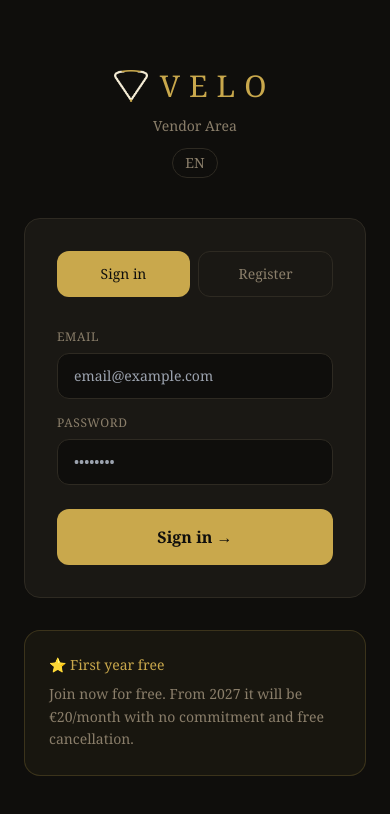
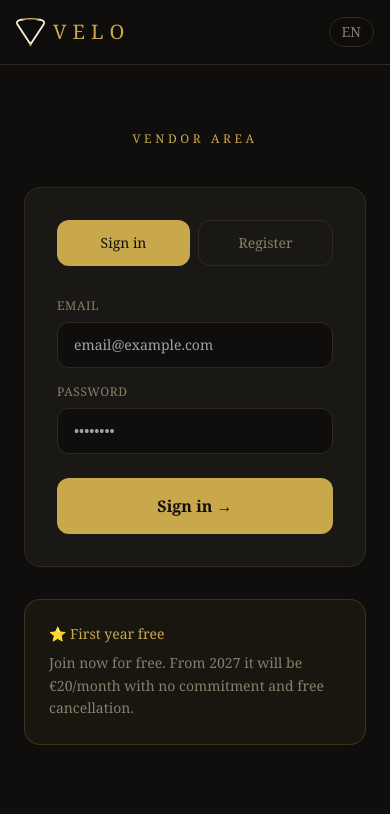
Before and after one commit to Mello78/velo-web, a Next.js app: page /vendor in a window 390 px wide. Shown: the top 814 px of the page. Built offline with nearby package versions, Linux system fonts and the light colour scheme.

Commit message:
"responsive-navbar-all-pages"

```diff
--- a/app/fornitori/[id]/page.tsx
+++ b/app/fornitori/[id]/page.tsx
@@ -2,7 +2,7 @@ import Link from 'next/link'
 import { cookies } from 'next/headers'
 import { supabase } from '@/lib/supabase'
 import { getT } from '@/lib/translations'
-import LangToggle from '@/components/LangToggle'
+import SimpleNav from '@/components/SimpleNav'
 import { notFound } from 'next/navigation'
 
 async function getVendor(id: string) {
@@ -30,18 +30,11 @@ export default async function VendorDetailPage({
 
   return (
     <main className="min-h-screen bg-bg text-cream">
-      <nav className="fixed top-0 left-0 right-0 z-50 border-b border-border bg-bg/90 backdrop-blur-sm">
-        <div className="max-w-6xl mx-auto px-6 h-16 flex items-center justify-between">
-          <Link href="/fornitori" className="text-muted hover:text-cream text-sm transition-colors flex items-center gap-2">
-            {tr.vendorDetail.back}
-          </Link>
-          <div className="flex items-center gap-3">
-            <img src="/favicon.png" alt="" className="h-7 w-auto" />
-            <span className="text-gold text-xl tracking-[0.3em] font-light">VELO</span>
-          </div>
-          <LangToggle locale={locale} />
-        </div>
-      </nav>
+      <SimpleNav
+        locale={locale}
+        backHref="/fornitori"
+        backLabel={tr.vendorDetail.back}
+      />
 
       {/* Hero */}
       <div className="relative h-[420px] mt-16 overflow-hidden">
--- a/app/fornitori/page.tsx
+++ b/app/fornitori/page.tsx
@@ -3,7 +3,7 @@ import { useState, useEffect } from 'react'
 import Link from 'next/link'
 import { supabase } from '@/lib/supabase'
 import { getT } from '@/lib/translations'
-import LangToggle from '@/components/LangToggle'
+import SimpleNav from '@/components/SimpleNav'
 
 const CATEGORIES_IT = ['Tutti', '📷 Fotografia', '🌸 Floral Design', '🍽️ Catering', '🎵 Musica', '🏛️ Location', '💌 Partecipazioni', '🎂 Torta']
 const CATEGORIES_EN = ['All', '📷 Photography', '🌸 Floral Design', '🍽️ Catering', '🎵 Music', '🏛️ Venue', '💌 Stationery', '🎂 Cake']
@@ -115,19 +115,13 @@ export default function FornitoriPage() {
 
   return (
     <main className="min-h-screen bg-bg text-cream">
-      <nav className="fixed top-0 left-0 right-0 z-50 border-b border-border bg-bg/90 backdrop-blur-sm">
-        <div className="max-w-6xl mx-auto px-6 h-16 flex items-center justify-between">
-          <Link href="/" className="flex items-center gap-3">
-            <img src="/favicon.png" alt="" className="h-7 w-auto" />
-            <span className="text-gold text-xl tracking-[0.3em] font-light">VELO</span>
-          </Link>
-          <div className="flex items-center gap-4">
-            <span className="text-cream text-sm">{tr.fornitori.label}</span>
-            <Link href="/vendor" className="text-muted hover:text-cream text-sm transition-colors">{tr.nav.forVendors}</Link>
-            <LangToggle locale={locale} />
-          </div>
-        </div>
-      </nav>
+      <SimpleNav
+        locale={locale}
+        backHref="/"
+        backLabel="← VELO"
+        rightLabel={tr.nav.forVendors}
+        rightHref="/vendor"
+      />
 
       <div className="pt-24 pb-16 px-6">
         <div className="max-w-6xl mx-auto">
--- a/app/vendor/page.tsx
+++ b/app/vendor/page.tsx
@@ -3,6 +3,7 @@ import { useState, useEffect } from 'react'
 import { supabase } from '@/lib/supabase'
 import Link from 'next/link'
 import { getT } from '@/lib/translations'
+import SimpleNav from '@/components/SimpleNav'
 import LangToggle from '@/components/LangToggle'
 
 function useLocale() {
@@ -50,15 +51,12 @@ export default function VendorPage() {
   )
 
   return (
-    <main className="min-h-screen bg-bg text-cream flex items-center justify-center px-6">
+    <main className="min-h-screen bg-bg text-cream">
+      <SimpleNav locale={locale} />
+      <div className="flex items-center justify-center px-6 pt-24 pb-16 min-h-screen">
       <div className="w-full max-w-md">
         <div className="text-center mb-10">
-          <Link href="/" className="inline-flex items-center gap-3 justify-center">
-            <img src="/favicon.png" alt="" className="h-8 w-auto" />
-            <span className="text-gold text-3xl tracking-[0.3em] font-light">VELO</span>
-          </Link>
-          <p className="text-muted text-sm mt-2">{tr.vendor.title}</p>
-          <div className="mt-3 flex justify-center"><LangToggle locale={locale} /></div>
+          <p className="text-gold text-xs tracking-[0.3em] uppercase mb-2">{tr.vendor.title}</p>
         </div>
         <div className="bg-dark border border-border rounded-2xl p-8">
           <div className="flex gap-2 mb-8">
@@ -90,6 +88,7 @@ export default function VendorPage() {
           <p className="text-gold text-sm font-medium mb-2">{tr.vendor.earlyTitle}</p>
           <p className="text-muted text-sm leading-relaxed">{tr.vendor.earlyDesc}</p>
         </div>
+      </div>
       </div>
     </main>
   )
@@ -154,21 +153,21 @@ function VendorDashboard({ vendor, locale, onLogout, onUpdate }: {
 
   return (
     <main className="min-h-screen bg-bg text-cream">
-      <nav className="border-b border-border">
-        <div className="max-w-5xl mx-auto px-6 h-16 flex items-center justify-between">
-          <Link href="/" className="flex items-center gap-3">
+      <nav className="fixed top-0 left-0 right-0 z-50 border-b border-border bg-bg/95 backdrop-blur-sm">
+        <div className="max-w-6xl mx-auto px-4 sm:px-6 h-16 flex items-center justify-between gap-3">
+          <Link href="/" className="flex items-center gap-2 shrink-0">
             <img src="/favicon.png" alt="" className="h-7 w-auto" />
-            <span className="text-gold text-xl tracking-[0.3em] font-light">VELO</span>
+            <span className="text-gold text-xl tracking-[0.3em] font-light hidden sm:block">VELO</span>
           </Link>
-          <div className="flex items-center gap-4">
+          <span className="text-muted text-sm hidden md:block truncate">{vendor.business_name}</span>
+          <div className="flex items-center gap-3 shrink-0">
             <LangToggle locale={locale} />
-            <span className="text-muted text-sm hidden sm:block">{vendor.business_name}</span>
-            <button onClick={onLogout} className="text-red-400 text-sm hover:opacity-70 transition-opacity">{d.logout}</button>
+            <button onClick={onLogout} className="text-red-400 text-xs hover:opacity-70 transition-opacity border border-red-400/30 rounded-full px-3 py-1.5">{d.logout}</button>
           </div>
         </div>
       </nav>
 
-      <div className="max-w-5xl mx-auto px-6 py-10">
+      <div className="max-w-5xl mx-auto px-6 py-10 pt-24">
         <div className="mb-8">
           <p className="text-muted text-xs tracking-widest uppercase mb-2">{d.label}</p>
           <div className="flex items-start justify-between gap-4">
```
